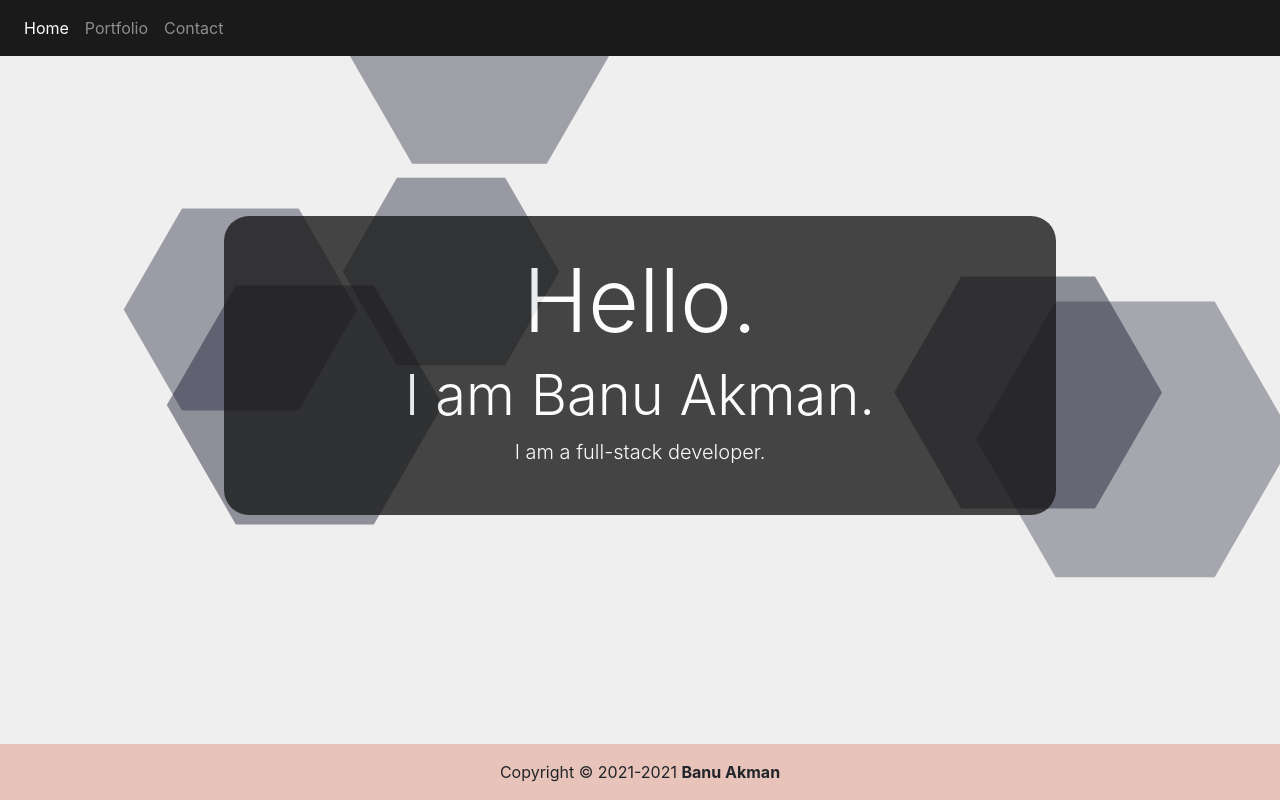
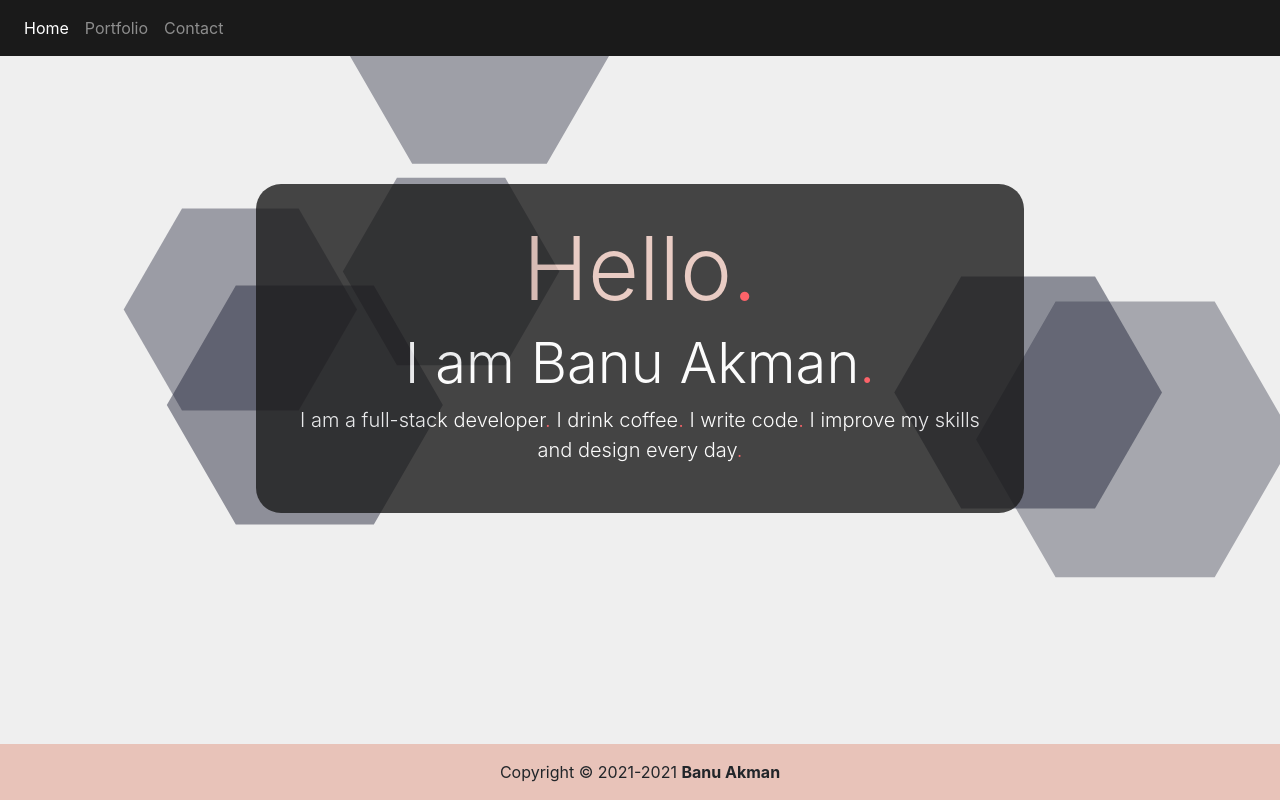
Before and after one commit to banuakman/Portfolio-React, a React (Create React App) app: page / in a window 1280 px wide. Built offline with nearby package versions, Linux system fonts and the light colour scheme.

Commit message:
add some styling to home page

```diff
--- a/src/components/pages/Home.js
+++ b/src/components/pages/Home.js
@@ -2,14 +2,25 @@ import React from "react";
 import Background from "../Particles";
 import "../styles/Home.css";
 
+const dStyle = {
+  color: "#FF4048",
+};
 
 const Home = () => (
   <>
     <Background />
     <div className="welcome text-center">
-      <h1 className="display-2 hello">Hello.</h1>
-      <h2 className="display-4">I am Banu Akman.</h2>
-      <p className="lead">I am a full-stack developer.</p>
+      <h1 className="display-2 hello">
+        Hello<span style={dStyle}>.</span>
+      </h1>
+      <h2 className="display-4">
+        I am Banu Akman<span style={dStyle}>.</span>
+      </h2>
+      <p className="lead">
+        I am a full-stack developer<span style={dStyle}>.</span> I drink coffee
+        <span style={dStyle}>.</span> I write code<span style={dStyle}>.</span> I
+        improve my skills and design every day<span style={dStyle}>.</span>
+      </p>
     </div>
   </>
 );
--- a/src/components/styles/Home.css
+++ b/src/components/styles/Home.css
@@ -4,10 +4,14 @@
   color: rgb(255, 255, 255);
   background-color: #1A1A1A;
   border-radius: 25px;
-  width: 65%;
+  width: 60%;
   margin-left: auto;
   margin-right: auto;
   opacity: .8;
-  height: 25%;
-  margin-top: 10rem;
+  height: 30%;
+  margin-top: 8rem;
 }
+
+.hello {
+  color: #E8C3B9;
+}
```
